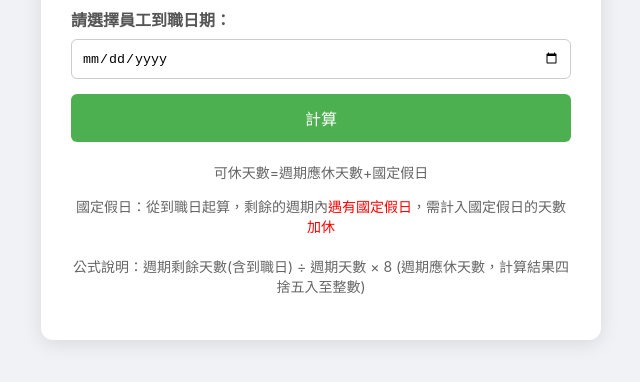
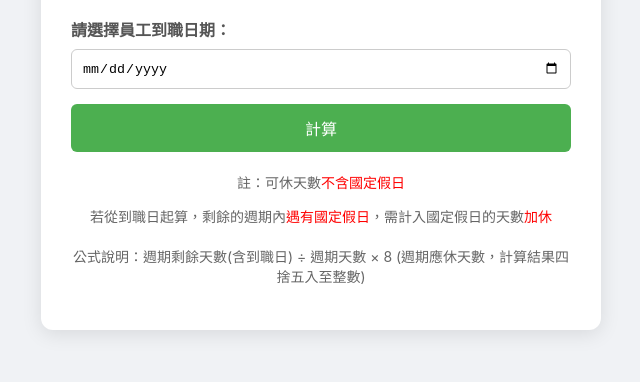
Before and after one commit to appassionata722/leave-calculator, a plain HTML site: page index.html in a window 1280 px wide. Shown: the part 332-714 px from the top of the page, without its empty margins (319-959 px from the left). Drawn offline with Linux system fonts and the light colour scheme.

Commit message:
Update index.html

```diff
--- a/index.html
+++ b/index.html
@@ -115,8 +115,8 @@
         <p>可休天數：<strong><span id="finalResult"></span> 天</strong></p>
     </div>
 
-<p class="formula">可休天數=週期應休天數+國定假日</p>
-<p class="formula" style="margin-top: 5px;">國定假日：從到職日起算，剩餘的週期內<span style="color: red;">遇有國定假日</span>，需計入國定假日的天數<span style="color: red;">加休</span></p>
+<p class="formula">註：可休天數<span style="color: red;">不含國定假日</span></p>
+<p class="formula" style="margin-top: 5px;">若從到職日起算，剩餘的週期內<span style="color: red;">遇有國定假日</span>，需計入國定假日的天數<span style="color: red;">加休</span></p>
 <p class="formula">公式說明：週期剩餘天數(含到職日) ÷ 週期天數 × 8 (週期應休天數，計算結果四捨五入至整數)</p>
 </div>
 
```
